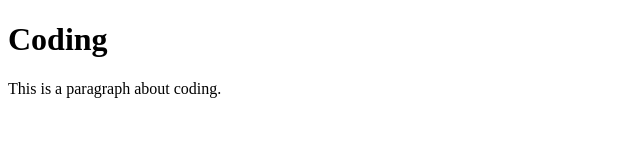
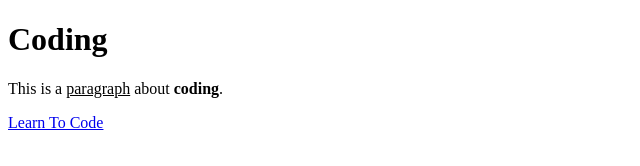
Before and after one commit to ee2738/exploring-cs, a plain HTML site: page index.html in a window 1280 px wide. Shown: the whole page, without its empty margins (0-640 px from the left). Drawn offline with Linux system fonts and the light colour scheme.

Commit message:
Update index.html

```diff
--- a/index.html
+++ b/index.html
@@ -2,6 +2,9 @@
 <html>
  <body>
   <h1> Coding </h1>
-  <p> This is a paragraph about coding.</p>
+  <p> This is a <u>paragraph</u> about <b>coding</b>.</p>
+
+  <a href="https://code.org">Learn To Code</a>
+
  </body>
 </html>
```
